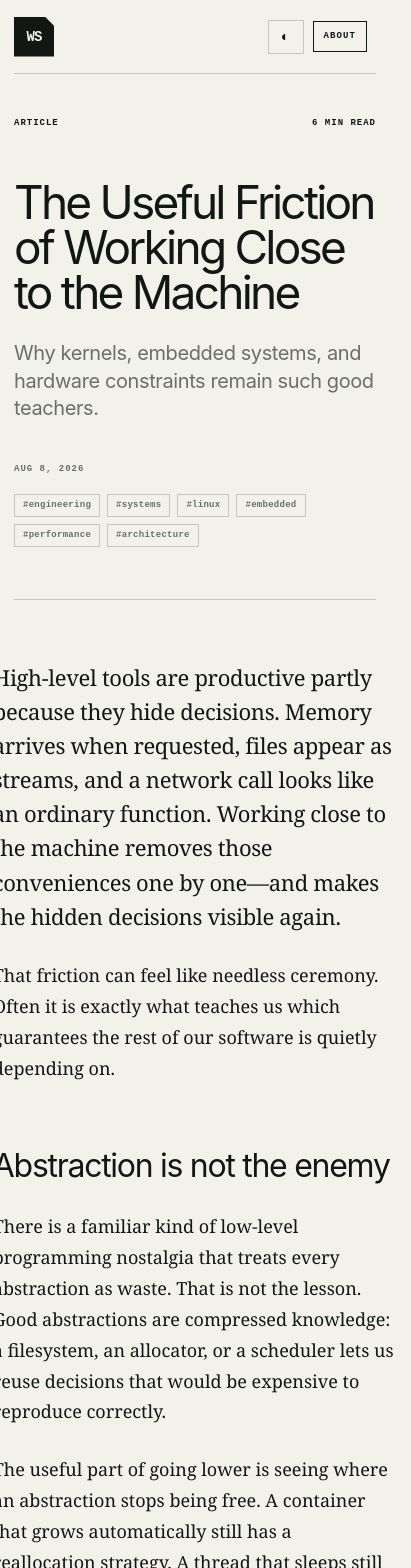
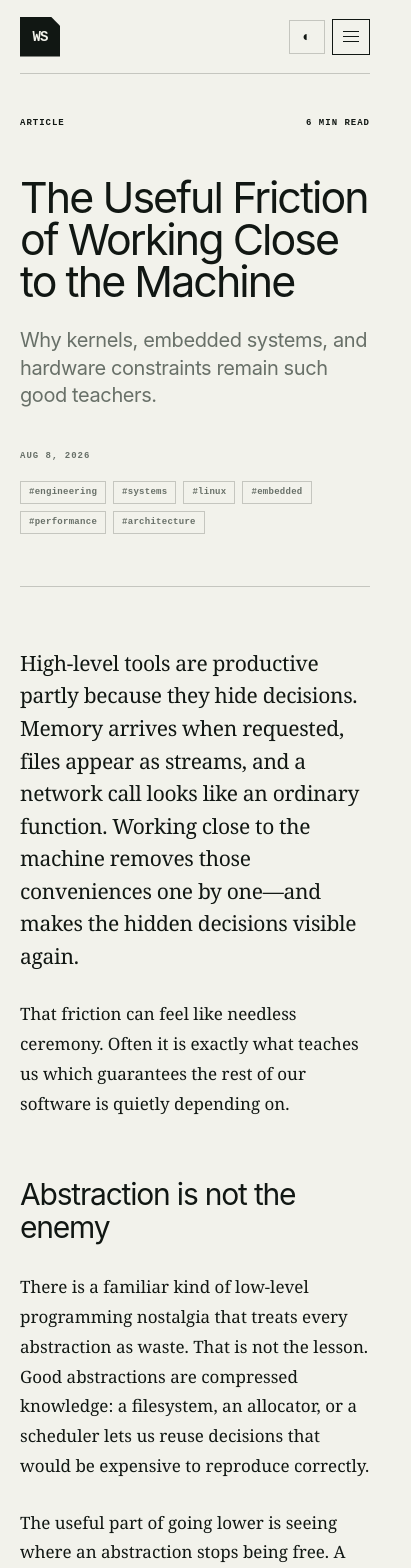
Before and after one commit to karacanil/karacanil.github.io, a Next.js app: page /writing/close-to-machine in a window 390 px wide. Shown: the top 1568 px of the page, 411 px wide, since content can reach past the window. Built offline with nearby package versions, Linux system fonts and the light colour scheme.

Commit message:
Fix mobile article overflow and spacing

```diff
--- a/app/globals.css
+++ b/app/globals.css
@@ -49,9 +49,17 @@
 }
 
 * { box-sizing: border-box; }
-html { scroll-behavior: smooth; }
+html {
+  max-width: 100%;
+  overflow-x: hidden;
+  overflow-x: clip;
+  scroll-behavior: smooth;
+}
 body {
+  max-width: 100%;
   margin: 0;
+  overflow-x: hidden;
+  overflow-x: clip;
   background: var(--paper);
   color: var(--ink);
   font-family: Inter, ui-sans-serif, system-ui, -apple-system, BlinkMacSystemFont, "Segoe UI", sans-serif;
@@ -141,6 +149,59 @@ img { max-width: 100%; }
 .theme-toggle:hover,
 .theme-toggle:focus-visible { border-color: var(--ink); background: var(--ink); color: var(--paper); }
 .theme-toggle-icon { font-size: 14px; line-height: 1; }
+.mobile-menu { display: none; }
+.mobile-menu-button {
+  width: 38px;
+  height: 36px;
+  padding: 0;
+  place-items: center;
+  border: 1px solid var(--ink);
+  background: transparent;
+  color: var(--ink);
+  cursor: pointer;
+}
+.mobile-menu-icon {
+  width: 16px;
+  display: grid;
+  gap: 4px;
+}
+.mobile-menu-icon i {
+  width: 100%;
+  height: 1px;
+  display: block;
+  background: currentColor;
+  transform-origin: center;
+  transition: transform .18s ease, opacity .18s ease;
+}
+.mobile-menu.open .mobile-menu-icon i:nth-child(1) { transform: translateY(5px) rotate(45deg); }
+.mobile-menu.open .mobile-menu-icon i:nth-child(2) { opacity: 0; }
+.mobile-menu.open .mobile-menu-icon i:nth-child(3) { transform: translateY(-5px) rotate(-45deg); }
+.mobile-nav {
+  position: absolute;
+  top: calc(100% + 1px);
+  left: 0;
+  right: 0;
+  z-index: 30;
+  display: grid;
+  border: 1px solid var(--ink);
+  background: var(--paper);
+  box-shadow: 8px 8px 0 var(--shadow);
+}
+.mobile-nav[hidden] { display: none; }
+.mobile-nav a {
+  min-height: 58px;
+  padding: 0 20px;
+  display: flex;
+  align-items: center;
+  gap: 18px;
+  font: 750 13px/1 ui-monospace, monospace;
+  letter-spacing: .09em;
+  text-transform: uppercase;
+}
+.mobile-nav a + a { border-top: 1px solid var(--line); }
+.mobile-nav a:hover,
+.mobile-nav a:focus-visible { background: var(--lime); color: var(--signal-ink); }
+.mobile-nav a span { color: var(--muted); font-size: 9px; }
 
 .hero {
   min-height: 570px;
@@ -319,7 +380,7 @@ img { max-width: 100%; }
 .signal-graphic i:nth-child(1) { left: 18%; top: 29%; }
 .signal-graphic i:nth-child(2) { right: 22%; top: 44%; }
 .signal-graphic i:nth-child(3) { left: 45%; bottom: 18%; }
-.article-copy { padding: 28px; display: flex; flex-direction: column; }
+.article-copy { min-width: 0; padding: 28px; display: flex; flex-direction: column; }
 .article-copy h3 {
   max-width: 620px;
   margin: 20px 0 15px;
@@ -619,6 +680,7 @@ img { max-width: 100%; }
 .article-byline { margin-top: 52px; justify-content: flex-start; gap: 52px; color: var(--muted); }
 .article-topic-links { margin-top: 20px; }
 .article-body {
+  min-width: 0;
   display: grid;
   grid-template-columns: 190px minmax(0, 740px);
   gap: 8vw;
@@ -640,7 +702,14 @@ img { max-width: 100%; }
 .article-rail a:hover { color: var(--accent-text); }
 .article-rail a.nested { padding-left: 12px; color: var(--muted); }
 
-.prose { font-family: Georgia, "Times New Roman", serif; font-size: 19px; line-height: 1.8; }
+.prose {
+  min-width: 0;
+  max-width: 100%;
+  overflow-wrap: break-word;
+  font-family: Georgia, "Times New Roman", serif;
+  font-size: 19px;
+  line-height: 1.8;
+}
 .prose .lead { margin-top: 0; font-size: 25px; line-height: 1.55; letter-spacing: -.015em; }
 .prose h2,
 .prose h3 { scroll-margin-top: 30px; font-family: Inter, ui-sans-serif, system-ui, sans-serif; }
@@ -679,6 +748,7 @@ img { max-width: 100%; }
   font: 800 17px/1 ui-monospace, monospace;
 }
 .code-block {
+  max-width: 100%;
   position: relative;
   margin: 38px 0;
   padding: 58px 28px 28px;
@@ -714,7 +784,13 @@ img { max-width: 100%; }
 }
 .prose blockquote > span { font: 800 9px/1 ui-monospace, monospace; letter-spacing: .12em; }
 .prose blockquote p { margin: 15px 0 0; font-size: 20px; line-height: 1.5; }
-.table-wrap { margin: 38px 0; overflow-x: auto; border: 1px solid var(--line); }
+.table-wrap {
+  max-width: 100%;
+  margin: 38px 0;
+  overflow-x: auto;
+  -webkit-overflow-scrolling: touch;
+  border: 1px solid var(--line);
+}
 .prose table { width: 100%; border-collapse: collapse; font-family: Inter, ui-sans-serif, system-ui, sans-serif; font-size: 14px; line-height: 1.55; }
 .prose th,
 .prose td { min-width: 190px; padding: 18px; text-align: left; vertical-align: top; border-right: 1px solid var(--line); }
@@ -742,11 +818,14 @@ img { max-width: 100%; }
   .site-header { grid-template-columns: minmax(0, 1fr) auto; }
   .desktop-nav { display: none; }
   .site-header .header-actions { grid-column: 2; }
+  .header-actions > .signal-link { display: none; }
+  .mobile-menu { display: grid; position: static; }
   .hero { min-height: 530px; }
   .hero-orbit { width: 330px; height: 330px; right: -18%; }
   .section { padding-block: 78px; }
   .section-heading { grid-template-columns: 1fr; gap: 22px; }
   .article-grid { grid-template-columns: 1fr; }
+  .article-grid.filtered { grid-template-columns: 1fr; }
   .article-card.featured { grid-row: auto; min-height: 500px; }
   .about { grid-template-columns: 1fr; gap: 58px; }
   .about-page { grid-template-columns: 1fr; gap: 58px; }
@@ -756,7 +835,7 @@ img { max-width: 100%; }
 }
 
 @media (max-width: 560px) {
-  .shell { width: calc(100% - 28px); }
+  .shell { width: calc(100% - 40px); }
   .site-header,
   .article-header { height: 74px; }
   .wordmark-copy { display: none; }
@@ -764,6 +843,7 @@ img { max-width: 100%; }
   .back-link { padding: 10px; font-size: 9px; }
   .theme-toggle { min-width: 36px; width: 36px; padding: 0; }
   .theme-toggle-label { display: none; }
+  .header-actions { gap: 7px; }
   .hero { min-height: 500px; padding-top: 34px; }
   .availability { display: none; }
   .hero-content { margin-top: 82px; }
@@ -798,16 +878,22 @@ img { max-width: 100%; }
   .footer > :nth-child(2) { display: none; }
   .article-hero { padding: 45px 0 52px; }
   .article-hero-meta span:nth-child(2) { display: none; }
-  .article-hero h1 { margin: 52px 0 25px; font-size: 46px; }
+  .article-hero h1 {
+    margin: 48px 0 25px;
+    font-size: clamp(37px, 11vw, 43px);
+    letter-spacing: -.045em;
+    overflow-wrap: anywhere;
+  }
   .article-dek { font-size: 20px; }
   .article-byline { margin-top: 42px; gap: 24px; }
   .article-body { padding-block: 60px 82px; }
-  .prose { font-size: 18px; line-height: 1.72; }
-  .prose .lead { font-size: 22px; }
-  .prose h2 { margin-top: 64px; font-size: 32px; }
-  .prose h3 { font-size: 25px; }
-  .prose blockquote { margin-inline: -14px; padding: 25px 20px; }
-  .article-end { gap: 18px; }
+  .prose { font-size: 17px; line-height: 1.75; }
+  .prose .lead { font-size: 21px; }
+  .prose h2 { margin-top: 60px; font-size: 30px; }
+  .prose h3 { font-size: 24px; }
+  .prose blockquote { margin-inline: 0; padding: 24px 20px; }
+  .code-block { padding-inline: 20px; }
+  .article-end { align-items: flex-start; flex-direction: column; gap: 18px; }
 }
 
 @media (prefers-reduced-motion: reduce) {
```
